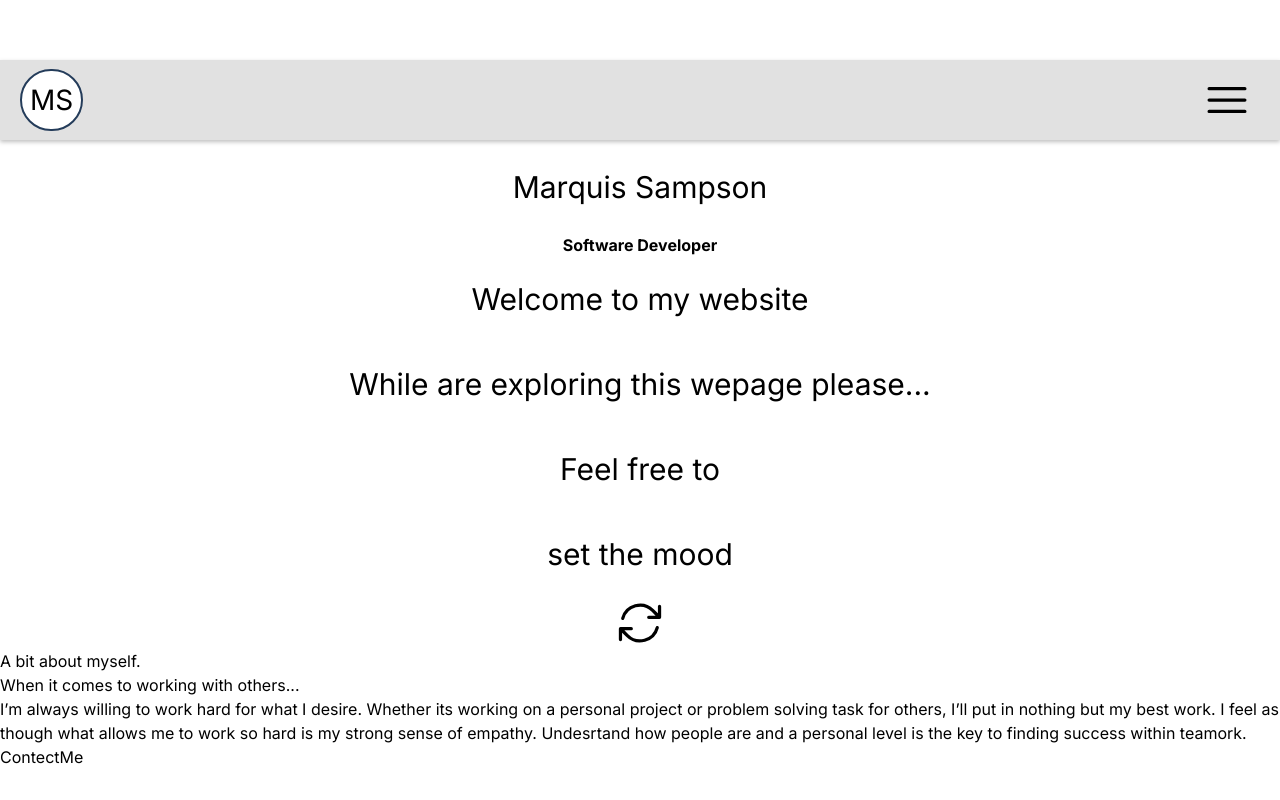
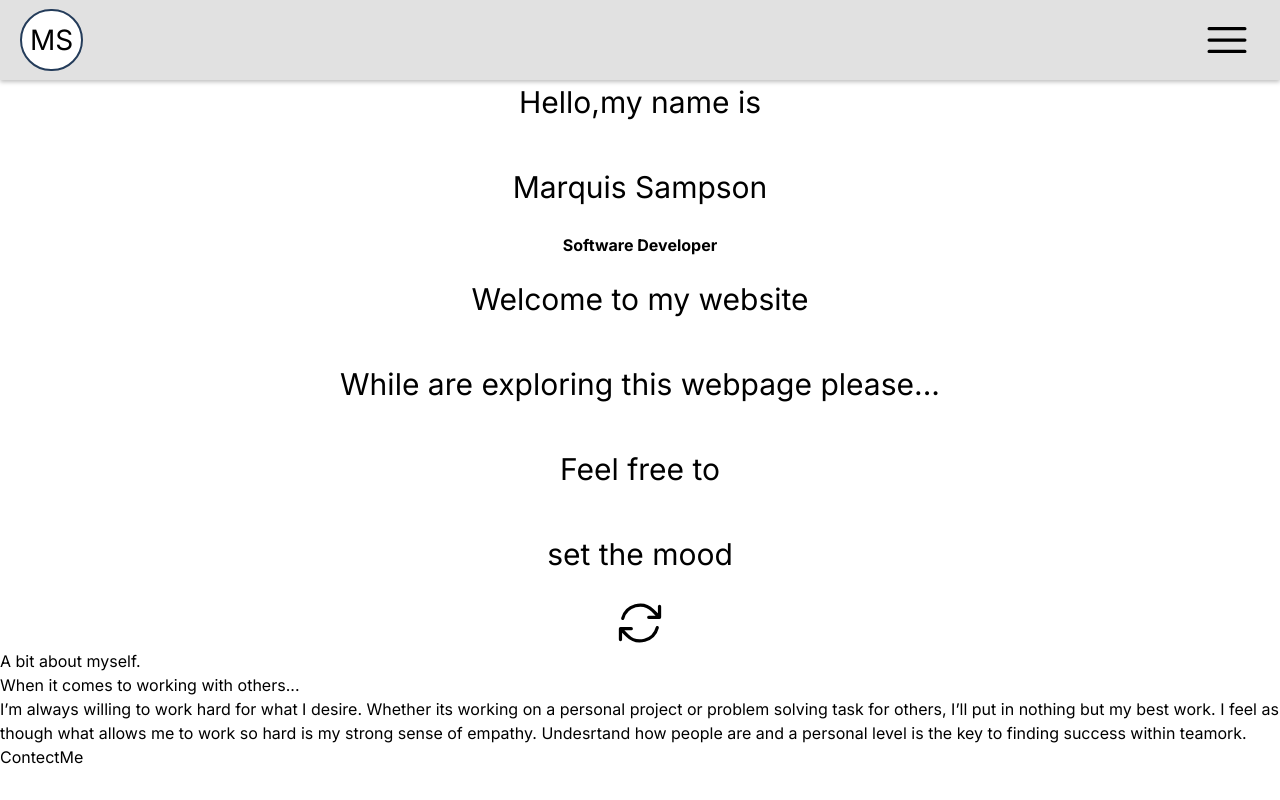
Before and after one commit to Marquis4484/msampson-resume, a Next.js app: page / in a window 1280 px wide. Built offline with nearby package versions, Linux system fonts and the light colour scheme.

Commit message:
Navbar stays at the top of the page

```diff
--- a/package.json
+++ b/package.json
@@ -21,6 +21,7 @@
     "autoprefixer": "10.4.14",
     "eslint": "8.42.0",
     "eslint-config-next": "13.4.4",
+    "heroicons": "^2.0.18",
     "next": "13.4.4",
     "postcss": "8.4.24",
     "react": "18.2.0",
--- a/src/app/layout.tsx
+++ b/src/app/layout.tsx
@@ -1,6 +1,6 @@
 import "./globals.css";
 import { Inter } from "next/font/google";
-import Nav from "@/components/Nav";
+
 
 const inter = Inter({ subsets: ["latin"] });
 
@@ -17,7 +17,7 @@ export default function RootLayout({
    return (
       <html lang="en">
          <body className={inter.className}>
-            <Nav />
+
             {children}
          </body>
       </html>
--- a/src/app/page.tsx
+++ b/src/app/page.tsx
@@ -1,12 +1,18 @@
 import React from "react";
-import { About, ContactMe, Home } from "@/components";
+import { About, ContactMe, Home, Nav} from "@/components";
 
 export default function HomePage() {
    return (
-      <h1>
+      <div>
+         <Nav/>
+
+          <div className="pt-[60px]" >
          <Home />
          <About />
          <ContactMe />
-      </h1>
+      </div>
+
+      </div>
+
    );
 }
--- a/src/components/Home.tsx
+++ b/src/components/Home.tsx
@@ -3,14 +3,14 @@ import { ArrowPathIcon } from "@heroicons/react/24/solid";
 
 export default function Home() {
    return (
-      <div className="flex flex-col items-center mt-[60px]">
+      <div className="flex flex-col items-center">
          <h1 className="text-[30px] py-[20px]">Hello,my name is</h1>
          <span className="text-[30px] py-[20px]">Marquis Sampson</span>
          <div className="border-t-[3px]"></div>
          <span className="font-bold">Software Developer</span>
          <p className="text-[30px] py-[20px]">Welcome to my website</p>
          <p className="text-[30px] py-[20px]">
-            While are exploring this wepage please...
+            While are exploring this webpage please...
          </p>
          <p className="text-[30px] py-[20px]">Feel free to</p>
          <p className="text-[30px] py-[20px]">set the mood</p>
--- a/src/components/Nav.tsx
+++ b/src/components/Nav.tsx
@@ -4,7 +4,7 @@ import { Bars3Icon } from "@heroicons/react/24/solid";
 export default function Nav() {
    return (
       <div
-         className="flex flex-row justify-between items-center bg-[#E1E1E1] h-[80px] px-[20px] fixed w-full
+         className="flex flex-row justify-between items-center bg-[#E1E1E1] h-[80px] px-[20px] w-full fixed
          drop-shadow-[0_2px_2px_rgba(0,0,0,0.25)]"
       >
          <div className="">
```
Also changed, not shown: 1 other file (tests, documents, lock files or other folders).
